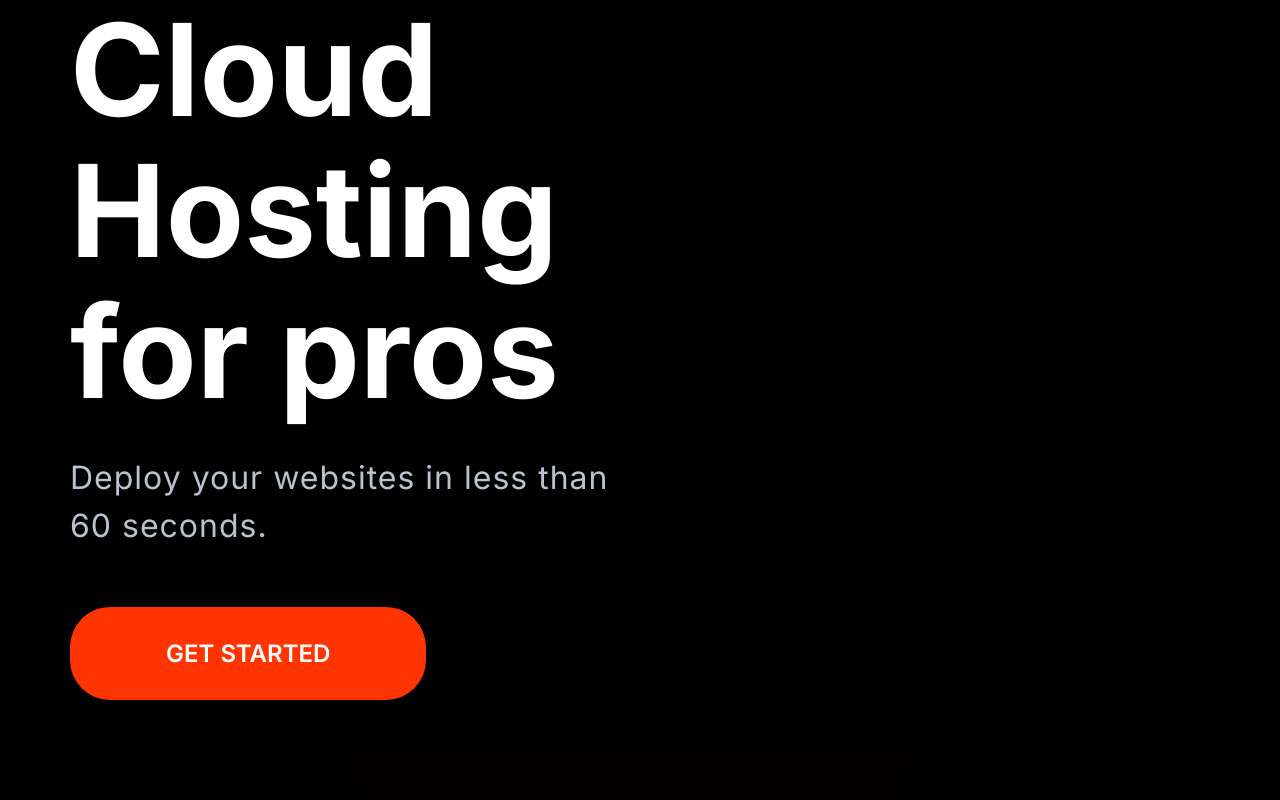
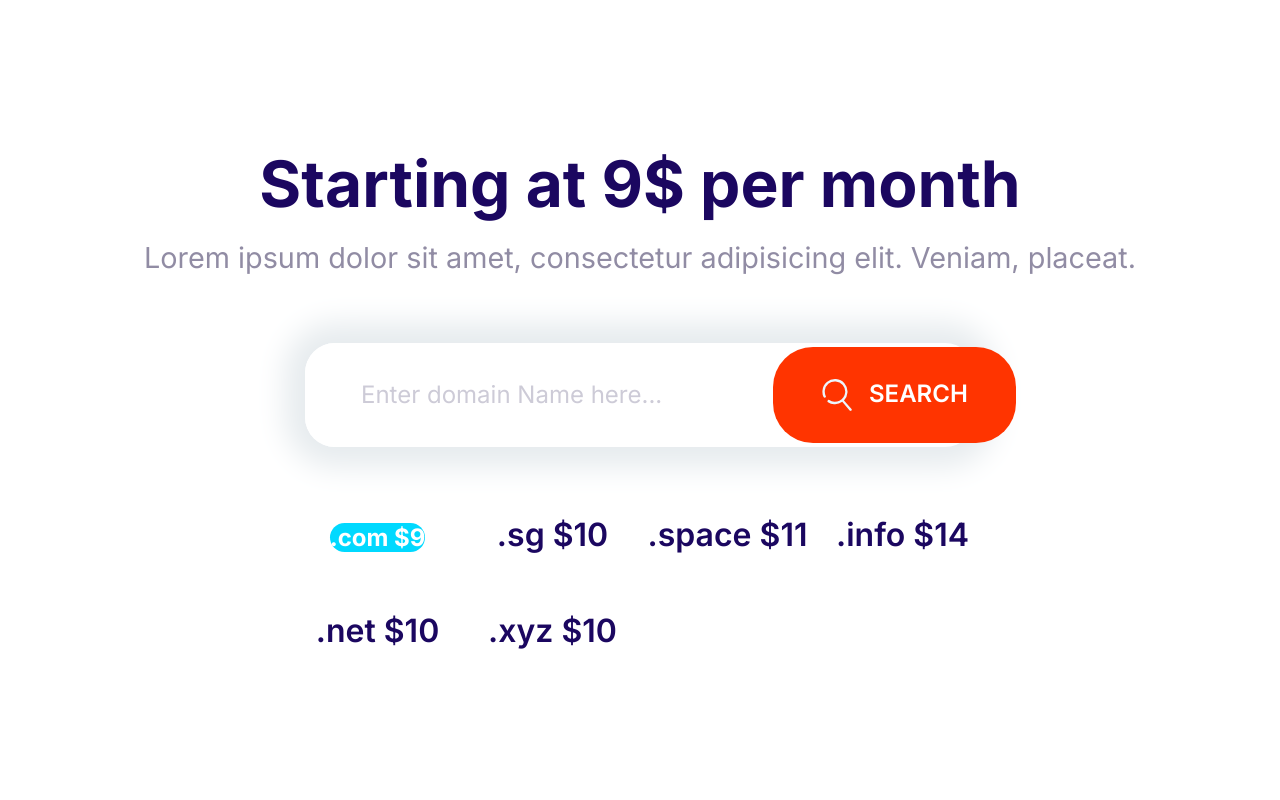
Before and after one commit to JAGADESH938/E-commerce, a plain HTML site: page index.html in a window 1280 px wide. Shown: the top 800 px of the page. Drawn offline with Linux system fonts and the light colour scheme.

Commit message:
Domainblock

```diff
--- a/CSS/styles.css
+++ b/CSS/styles.css
@@ -175,6 +175,7 @@ a {
   font-size: 1.8rem;
   font-weight: 600;
   margin: 1rem 0;
+  outline: 0;
   text-transform: uppercase;
   padding: 2rem 3rem;
   text-align: center;
@@ -182,6 +183,13 @@ a {
   border-radius: 40px;
   cursor: pointer;
   white-space: nowrap;
+}
+
+.btn .icon {
+  width: 2rem;
+  height: 2rem;
+  margin-right: 1rem;
+  vertical-align: middle;
 }
 
 .btn--primary {
@@ -676,3 +684,28 @@ a {
     align-self: center;
   }
  }
+
+ .block-domain .input-group {
+  box-shadow: 0 0 30px 20px #e6ebee;
+  border: 0;
+  margin: 4rem auto;
+  max-width: 670px;
+
+ }
+ .block-domain__prices {
+  display: grid;
+  grid-template-columns:repeat(3, 1fr);
+  grid-template-rows: repeat(2, 6rem);
+  font-size: 2rem;
+  font-weight: 600;
+  justify-items: center;
+  max-width: 700px;
+  margin: 0 auto;
+
+ }
+
+ @media screen and (min-width: 768px) {
+  .block-domain__prices {
+   grid-template-columns: repeat(auto-fit, minmax(10rem, 1fr));
+  }
+ }
--- a/index.html
+++ b/index.html
@@ -10,26 +10,33 @@
 <link rel="stylesheet" href="CSS/styles.css">
 </head>
 <body>
-  <section class="block block--dark block--skewed-left hero">
-     <header class="container grid grid--1x2">
-      <div class="block__header hero__content">
-        <h1 class="block__heading">Cloud Hosting for pros</h1>
-        <p class="hero__tagline">Deploy your websites in less than 60 seconds.</p>
-        <a href="" class="btn btn--accent btn--stretched">Get started</a>
-      </header>
-      <picture>
-        <source
-         type="image/webp"
-         srcset="images/banner.webp 1x, images/banner@2x.webp 2x"
-         />
-         <source
-         type="image/png"
-         srcset="images/banner.png 1x, images/banner@2x.png 2x"
-         />
-        <img class="hero__image" src="images/banner.png" alt="" />
-      </picture>
-     </div>
-</section>
+  <section class="block container block-domain">
+    <header class="block__header">
+      <h2>Starting at 9$ per month</h2>
+      <p>Lorem ipsum dolor sit amet,
+        consectetur adipisicing elit. Veniam, placeat.
+      </p>
+    </header>
+    <div class="input-group box-shadow">
+      <input type="text"
+      class="input"
+      placeholder="Enter domain Name here..."
+      />
+      <button class="btn btn--accent">
+        <svg class="icon icon--white">
+          <use xlink:href="images/sprite.svg#search"></use>
+        </svg>Search
+      </button>
+    </div>
+    <ul class="list block-domain__prices">
+      <li><span class="badge badge--secondary">.com $9</span></li>
+      <li>.sg $10</li>
+      <li>.space $11</li>
+      <li>.info $14</li>
+      <li>.net $10</li>
+      <li>.xyz $10</li>
+    </ul>
+  </section>
   <script src="js/main.js"></script>
 </body>
 </html>
```
Also changed, not shown: components/Domainblock.html (added, +28 -0 lines).
